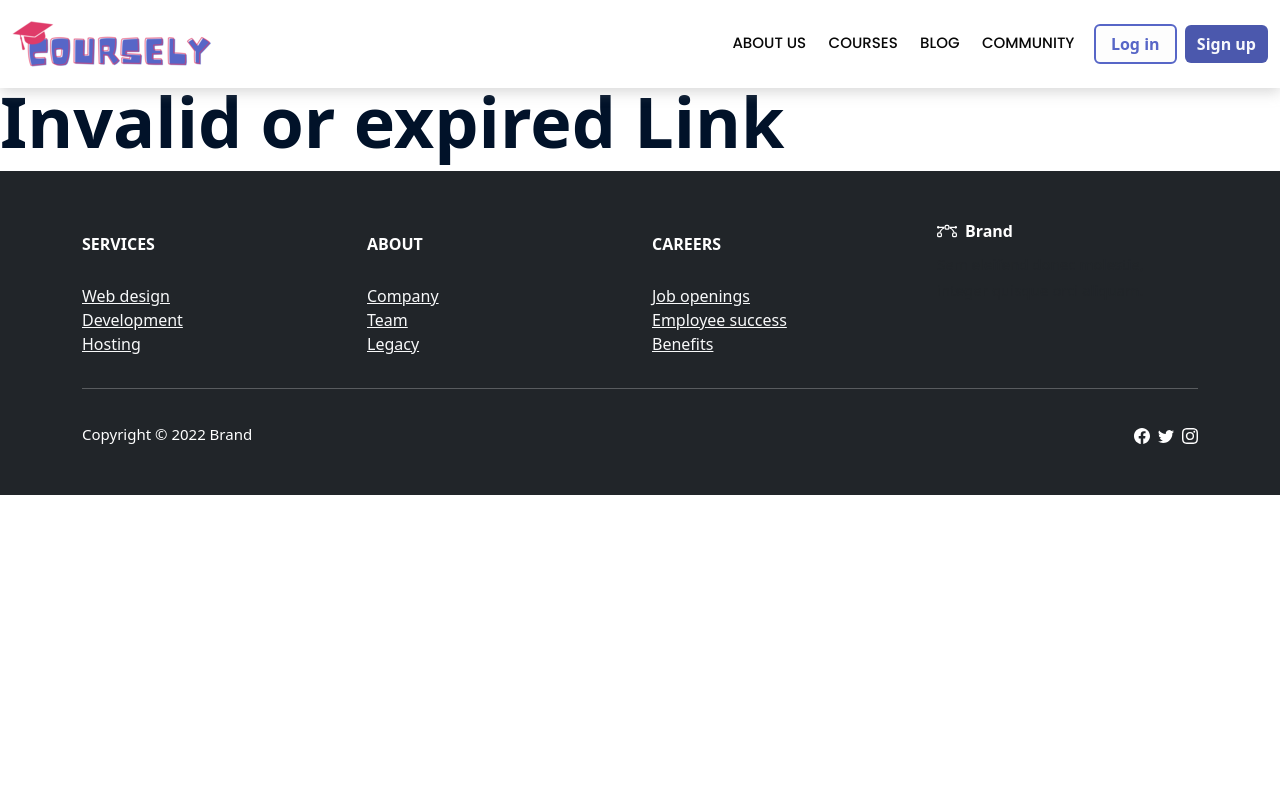
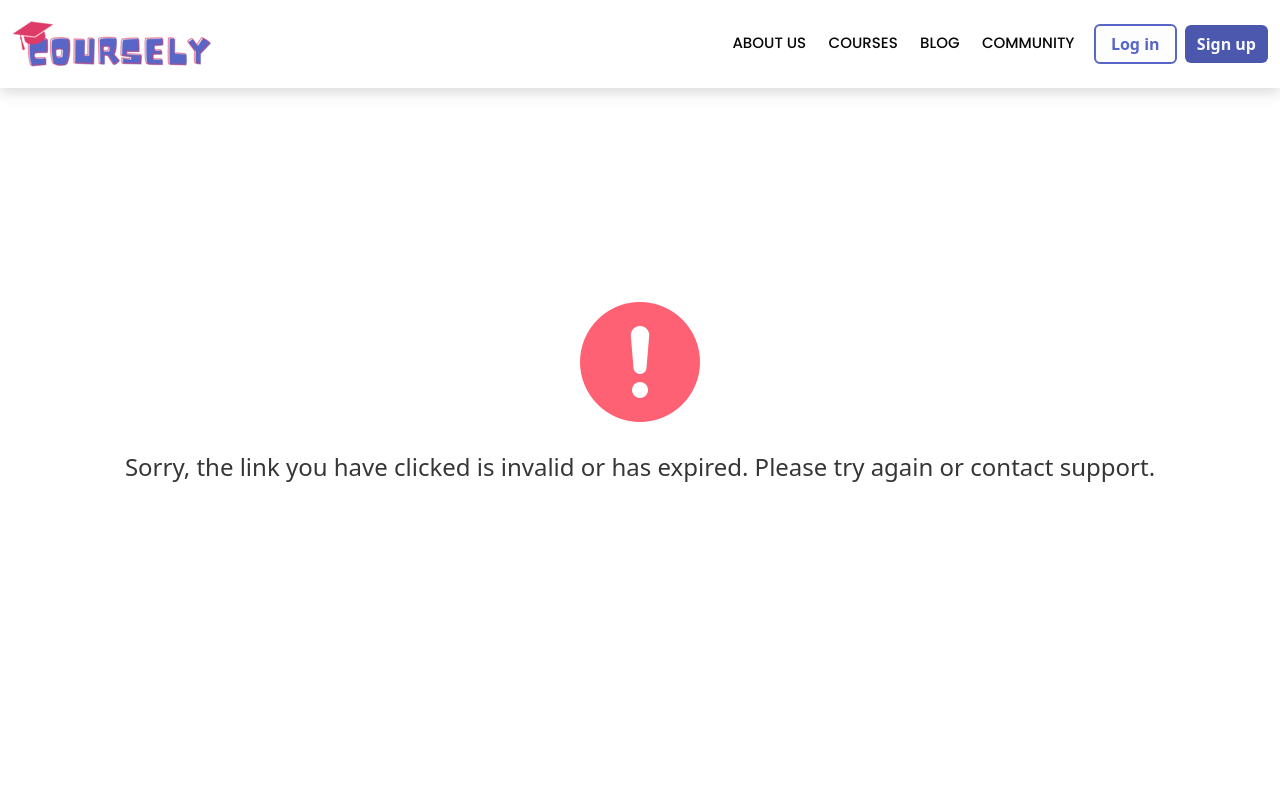
Before and after one commit to ashpeak/Progify, a React (Create React App) app in the folder client/: page /users/1/reset/1 in a window 1280 px wide. Shown: the top 800 px of the page. Built offline with nearby package versions, Linux system fonts and the light colour scheme; no server answers.

Commit message:
password reset page ui improvement

```diff
--- a/client/src/components/PassResetForm.js
+++ b/client/src/components/PassResetForm.js
@@ -8,9 +8,7 @@ const PassResetForm = () => {
     const [user, setUser] = useState("");
     const [data, setData] = useState("");
     const [color, setColor] = useState("#dc5a5a");
-
-    //loader
-    let [loading, setLoading] = useState(false);
+    const [loading, setLoading] = useState(false);
 
     const handleChange = (e) => setUser(e.target.value);
 
@@ -32,7 +30,6 @@ const PassResetForm = () => {
                 setLoading(false);
             }
         } catch (error) {
-            console.log(error);
             const { data } = error.response;
             setData(data.msg);
             setColor("#dc5a5a");
--- a/client/src/components/PasswordReset.js
+++ b/client/src/components/PasswordReset.js
@@ -1,17 +1,23 @@
 import React, { useState, useEffect } from 'react';
 import { Link, useParams } from 'react-router-dom';
 import axios from 'axios';
+import HashLoader from "react-spinners/HashLoader";
+import MoonLoader from "react-spinners/MoonLoader";
+
+import expired from "../img/expired.png";
 
 const PasswordReset = () => {
 
-    const [loaded, setLoaded] = useState(false);
-    const [valid, setValid] = useState(false);
     const [pass, setPass] = useState({
         password: "",
         confirmPassword: ""
     });
+    const [loading, setLoading] = useState(true);
+    const [moon, setMoon] = useState(false);
+    const [valid, setValid] = useState(false);
     const [data, setData] = useState("");
     const [color, setColor] = useState("#dc5a5a");
+
 
     const params = useParams();
 
@@ -26,8 +32,10 @@ const PasswordReset = () => {
     const formSubmit = async (e) => {
         e.preventDefault();
         setData("");
+        setMoon(true);
 
         if (!pass.password || pass.password.length < 8 || !(pass.password === pass.confirmPassword)) {
+            setColor("#dc5a5a");
             setData("Invalid inputs!");
             return;
         }
@@ -37,6 +45,7 @@ const PasswordReset = () => {
             if (response.status === 200) {
                 setData(response.data.msg);
                 setColor("#5cdc5a");
+                setMoon(false);
                 setPass({
                     password: "",
                     confirmPassword: ""
@@ -44,6 +53,8 @@ const PasswordReset = () => {
             }
         } catch (error) {
             const { data } = error.response;
+            setColor("#dc5a5a");
+            setMoon(false);
             setData(data.msg);
         }
     }
@@ -55,11 +66,11 @@ const PasswordReset = () => {
         try {
             const response = await axios.get(`/api/users/${id}/reset/${token}/pass/0`);
             if (response.status === 200) {
-                setLoaded(true);
+                setLoading(false);
                 setValid(true);
             }
         } catch (error) {
-            setLoaded(true);
+            setLoading(false);
             setValid(false);
         }
     }
@@ -70,17 +81,25 @@ const PasswordReset = () => {
 
     return (<>
         <section>
-            {loaded ? <>{valid ? <div className="login-holder">
-                <div className="login">
+            <div className="login-holder">
+                {loading ? <div className='container load-msg'>
+                    <HashLoader
+                        color={"#0102ff"}
+                        size={60}
+                        aria-label="Processing"
+                        data-testid="loader"
+                    />
+                    <br />
+                    <h4 style={{ color: "#363636" }}>Processing your request... Please wait.</h4></div> : <>{valid ? <div className="login">
                         <h4>Enter new password</h4>
                         <form method='POST'>
                             <div>
                                 <div>
-                                <input className='form-control login-input' type="email" onChange={handleChange} autoComplete="off"
+                                    <input className='form-control login-input' type="password" onChange={handleChange} autoComplete="off"
                                         placeholder="Password" name='password' required value={pass.password} />
                                 </div>
                                 <div>
-                                <input id="confirmPassword" className='form-control login-input' type="email" onChange={handleChange} autoComplete="off"
+                                    <input id="confirmPassword" className='form-control login-input' type="password" onChange={handleChange} autoComplete="off"
                                         placeholder="Confirm Password" style={{ marginBottom: 0 }} name='confirmPassword' required value={pass.confirmPassword} />
                                     <label htmlFor="confirmPassword" class="form-label" style={{ color: "#656d77", fontSize: "0.79rem" }}>*Minimum 8 characters</label>
                                 </div>
@@ -88,15 +107,26 @@ const PasswordReset = () => {
                                     <span>{data}</span>
                                 </div></>}
                                 <div>
-                                <button className="btn my-btn btn-lg-rg" onClick={formSubmit}>Submit</button>
+                                    {moon ?
+                                        <div className='login-loader'>
+                                            <MoonLoader
+                                                color={"#0102ff"}
+                                                size={22}
+                                                aria-label="Processing"
+                                                data-testid="loader"
+                                            />
+                                        </div> : <button className="btn my-btn btn-lg-rg" onClick={formSubmit}>Submit</button>}
                                 </div>
                             </div>
                         </form>
                         <div className='switch-holder'>
                             <span className='acc-switch'>Have an Account?&nbsp;<strong><Link className="custom-link alter-lg-rg" to={"/login"}>Login</Link></strong></span>
                         </div>
-                </div>
-            </div > : <h1>Invalid or expired Link</h1>}</> : <h1>Loading...</h1>}
+                    </div> : <div className='container load-msg'>
+                        <img src={expired} alt='expired' />
+                        <br />
+                        <h4 style={{ color: "#363636" }}>Sorry, the link you have clicked is invalid or has expired. Please try again or contact support.</h4></div>}</>}
+            </div >
         </section >
     </>);
 }
--- a/client/src/index.css
+++ b/client/src/index.css
@@ -20,6 +20,7 @@
 14. Login Page
 15. Course Page
 16. AboutUs Page
+17. Password reset page
 --------------------- */
 
 /* 1. General */
@@ -1305,3 +1306,14 @@ p {
 }
 
 /* 16. AboutUs Page end */
+
+/* 17. Password reset page */
+
+.load-msg {
+  display: flex;
+  flex-direction: column;
+  align-items: center;
+  text-align: center;
+}
+
+/* 17. Password reset end */
```
Also changed, not shown: client/src/img/expired.png (added), 8 other files (tests, documents, lock files or other folders). Lines whose indentation alone changed are shown as unchanged.
